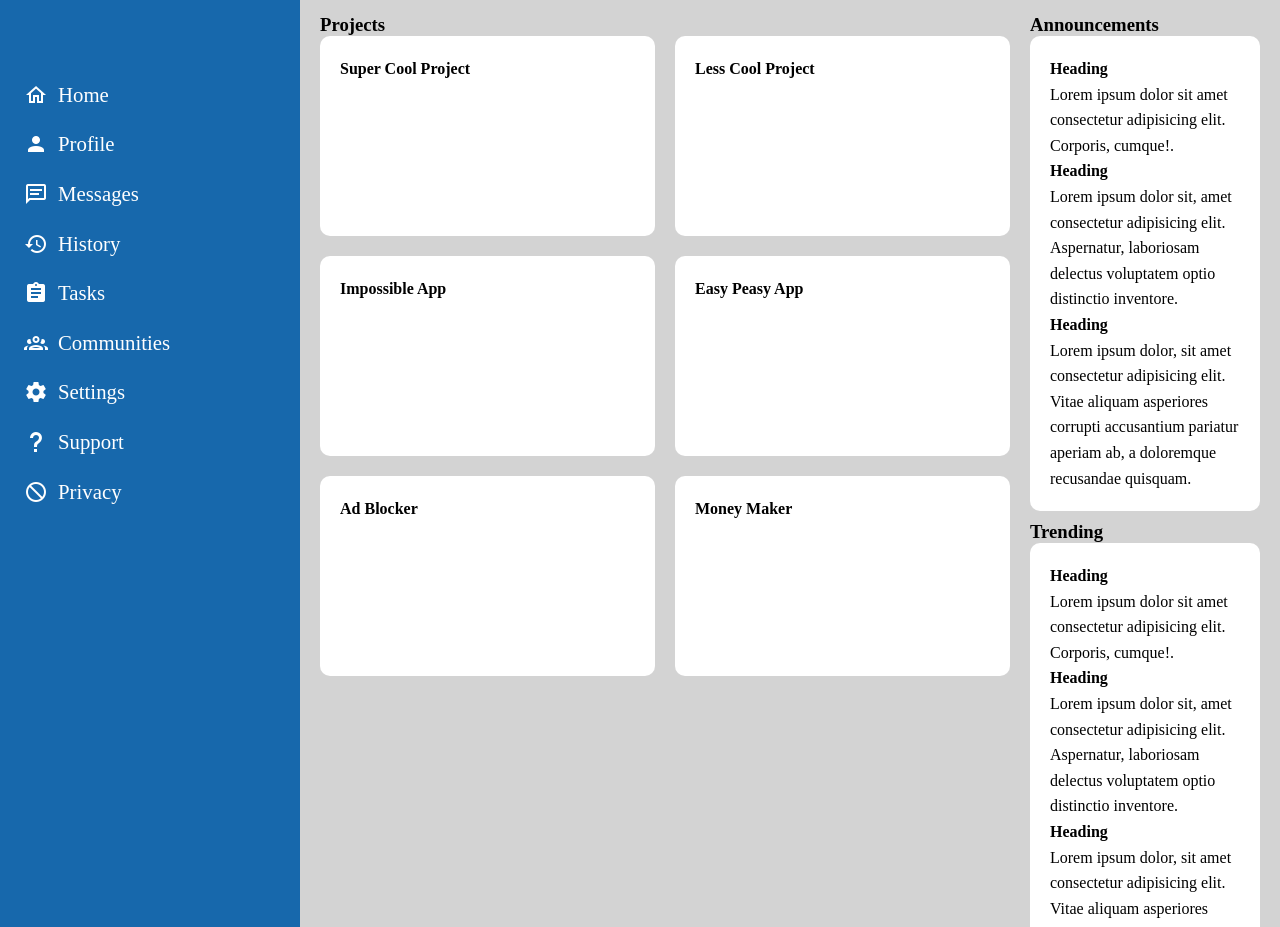
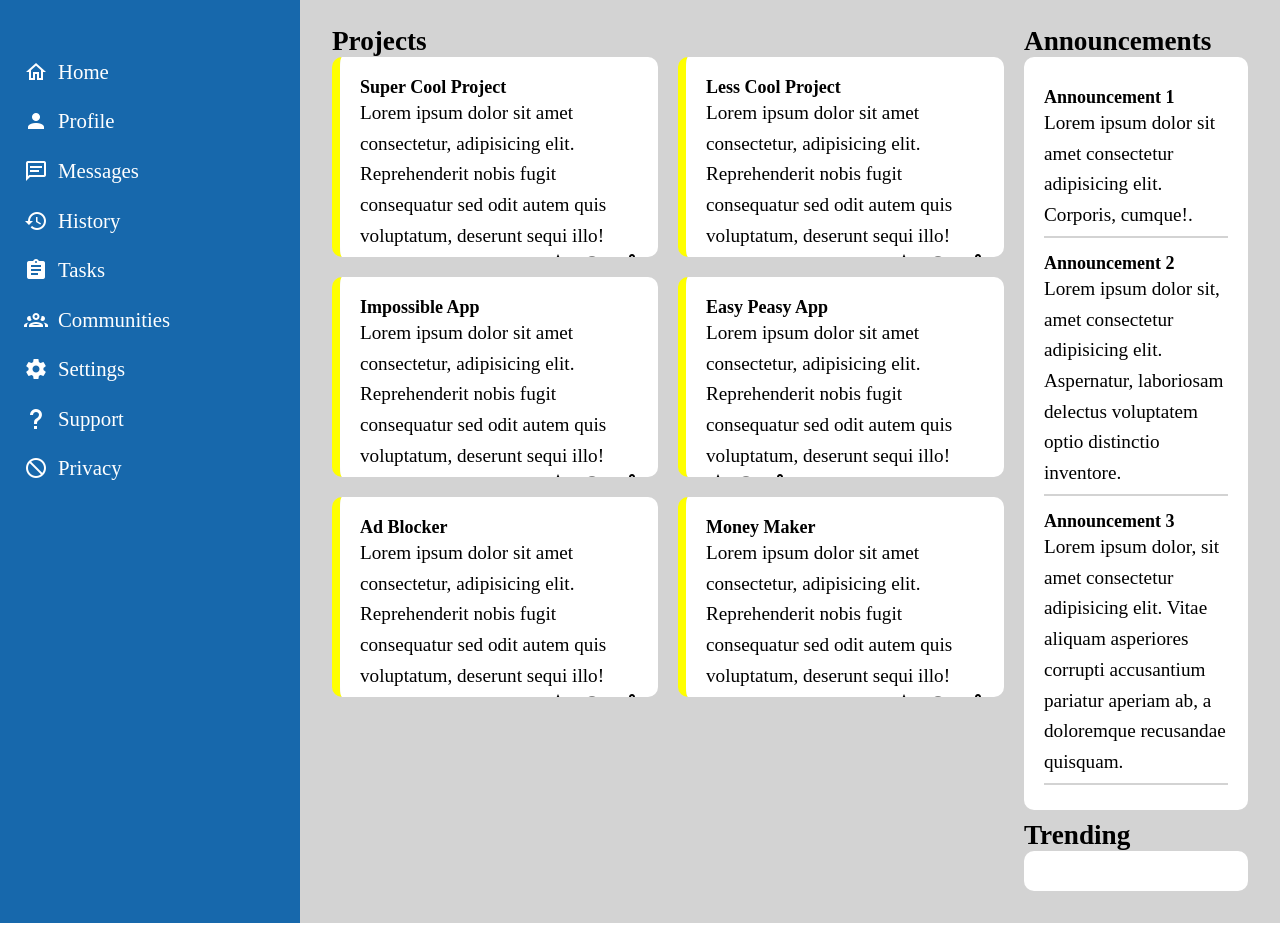
Before and after one commit to eerolli/admin-dashboard, a plain HTML site: page index.html in a window 1280 px wide. Shown: the part 156-1083 px from the top of the page. Drawn offline with Linux system fonts and the light colour scheme.

Commit message:
Added content, reworked styles

```diff
--- a/index.css
+++ b/index.css
@@ -1,12 +1,9 @@
 *{
     margin: 0;
     padding: 0;
+    box-sizing: border-box;
 }
 
-@font-face {
-    font-family: GoldLeaf;
-    src: url("./fonts/GoldleafBoldPersonalUseBold.ttf");
-}
 
 .wrapper{
     min-height: 100vh;
@@ -81,7 +78,7 @@
     "main aside"
     ;
     gap: 20px;
-    padding: 20px;
+    padding: 2rem;
 }
 
 .cards{
@@ -90,6 +87,17 @@
     gap: 20px;
     grid-template-columns: repeat(2, minmax(250px, 1fr));
     grid-auto-rows: 200px;
+}
+
+.cards .card{
+    border-left: 8px solid yellow;
+}
+
+.card-icons{
+    display: flex;
+    margin-top: auto;
+    justify-content: flex-end;
+    gap: 10px;
 }
 
 .aside{
@@ -104,18 +112,43 @@
     grid-area: announcements;
 }
 
+.announcements .card-item{
+    border-bottom: 2px solid lightgray;
+    margin: 5px 0;
+    padding: 5px 0;
+}
+
 .trending{
     grid-area: trending;
 }
 
 .card{
+    display: flex;
+    flex-direction: column;
+    align-content: space-between;
     background-color: white;
     border-radius: 10px;
     padding: 20px;
-    line-height: 1.6;
     overflow-y: auto;
 }
 
 li {
     list-style: none;
 }
+
+p{
+    line-height: 1.6;
+    font-size: 1.2rem;
+}
+
+h3{
+    font-size: 1.7rem;
+}
+
+h4{
+    font-size: large;
+}
+
+br{
+    border: 2px solid lightgray
+}
--- a/index.html
+++ b/index.html
@@ -59,57 +59,102 @@
                 </div>
             </ul>
         </div>
+
         <div class="content">
             <div class="main">
                 <h3>Projects</h3>
                 <div class="cards">
                     <div class="card">
+                        <div class="card-item">
                             <h4>Super Cool Project</h4>
+                            <p>Lorem ipsum dolor sit amet consectetur, adipisicing elit.
+                                Reprehenderit nobis fugit consequatur sed odit autem quis voluptatum, deserunt sequi illo!</p>
+                        </div>
+                        <div class="card-icons">
+                            <img src="./icons/star-outline.png" alt="favorite">
+                            <img src="./icons/eye-outline.png" alt="eye">
+                            <img src="./icons/share-variant-outline.png" alt="share">
+                        </div>
                     </div>
                     <div class="card">
+                        <div class="card-item">
                             <h4>Less Cool Project</h4>
+                            <p>Lorem ipsum dolor sit amet consectetur, adipisicing elit.
+                                Reprehenderit nobis fugit consequatur sed odit autem quis voluptatum, deserunt sequi illo!</p>
+                        </div>
+                        <div class="card-icons">
+                            <img src="./icons/star-outline.png" alt="favorite">
+                            <img src="./icons/eye-outline.png" alt="eye">
+                            <img src="./icons/share-variant-outline.png" alt="share">
+                        </div>
                     </div>
                     <div class="card">
+                        <div class="card-item">
                             <h4>Impossible App</h4>
+                            <p>Lorem ipsum dolor sit amet consectetur, adipisicing elit.
+                                Reprehenderit nobis fugit consequatur sed odit autem quis voluptatum, deserunt sequi illo!</p>
+                        </div>
+                        <div class="card-icons">
+                            <img src="./icons/star-outline.png" alt="favorite">
+                            <img src="./icons/eye-outline.png" alt="eye">
+                            <img src="./icons/share-variant-outline.png" alt="share">
+                        </div>
                     </div>
                     <div class="card">
+                        <div class="card-item">
                             <h4>Easy Peasy App</h4>
+                            <p>Lorem ipsum dolor sit amet consectetur, adipisicing elit.
+                                Reprehenderit nobis fugit consequatur sed odit autem quis voluptatum, deserunt sequi illo!</p>
+                        </div>
+                        <div class="card-item">
+                            <img src="./icons/star-outline.png" alt="favorite">
+                            <img src="./icons/eye-outline.png" alt="eye">
+                            <img src="./icons/share-variant-outline.png" alt="share">
+                        </div>
                     </div>
                     <div class="card">
+                        <div class="card-item">
                             <h4>Ad Blocker</h4>
+                            <p>Lorem ipsum dolor sit amet consectetur, adipisicing elit.
+                                Reprehenderit nobis fugit consequatur sed odit autem quis voluptatum, deserunt sequi illo!</p>
+                        </div>
+                        <div class="card-icons">
+                            <img src="./icons/star-outline.png" alt="favorite">
+                            <img src="./icons/eye-outline.png" alt="eye">
+                            <img src="./icons/share-variant-outline.png" alt="share">
+                        </div>
                     </div>
                     <div class="card">
+                        <div class="card-item">
                             <h4>Money Maker</h4>
+                            <p>Lorem ipsum dolor sit amet consectetur, adipisicing elit.
+                                Reprehenderit nobis fugit consequatur sed odit autem quis voluptatum, deserunt sequi illo!</p>
+                        </div>
+                        <div class="card-icons">
+                            <img src="./icons/star-outline.png" alt="favorite">
+                            <img src="./icons/eye-outline.png" alt="eye">
+                            <img src="./icons/share-variant-outline.png" alt="share">
                         </div>
                     </div>
                 </div>
+            </div>
+
             <div class="aside">
                 <div class="announcements">
                     <h3>Announcements</h3>
                     <div class="card">
-                        <h4>Heading</h4>
+                        <div class="card-item">
+                            <h4>Announcement 1</h4>
                             <p>Lorem ipsum dolor sit amet consectetur adipisicing elit.
                                 Corporis, cumque!.</p>
-                        <h4>Heading</h4>
+                        </div>
+                        <div class="card-item">
+                            <h4>Announcement 2</h4>
                             <p>Lorem ipsum dolor sit, amet consectetur adipisicing elit.
                                 Aspernatur, laboriosam delectus voluptatem optio distinctio inventore.</p>
-                        <h4>Heading</h4>
-                        <p>Lorem ipsum dolor, sit amet consectetur adipisicing elit.
-                            Vitae aliquam asperiores corrupti
-                            accusantium pariatur aperiam ab,
-                            a doloremque recusandae quisquam.</p>
                         </div>
-                </div>
-                <div class="trending">
-                    <h3>Trending</h3>
-                    <div class="card">
-                        <h4>Heading</h4>
-                        <p>Lorem ipsum dolor sit amet consectetur adipisicing elit.
-                            Corporis, cumque!.</p>
-                        <h4>Heading</h4>
-                        <p>Lorem ipsum dolor sit, amet consectetur adipisicing elit.
-                            Aspernatur, laboriosam delectus voluptatem optio distinctio inventore.</p>
-                        <h4>Heading</h4>
+                        <div class="card-item">
+                            <h4>Announcement 3</h4>
                             <p>Lorem ipsum dolor, sit amet consectetur adipisicing elit.
                                 Vitae aliquam asperiores corrupti
                                 accusantium pariatur aperiam ab,
@@ -117,6 +162,12 @@
                         </div>
                     </div>
                 </div>
+                <div class="trending">
+                    <h3>Trending</h3>
+                    <div class="card">
+                    </div>
+                </div>
+            </div>
         </div>
     </div>
 </body>
```
Also changed, not shown: icons/eye-outline.png (added), icons/share-variant-outline.png (added), icons/star-outline.png (added), index.js (deleted). Lines whose indentation alone changed are shown as unchanged.
